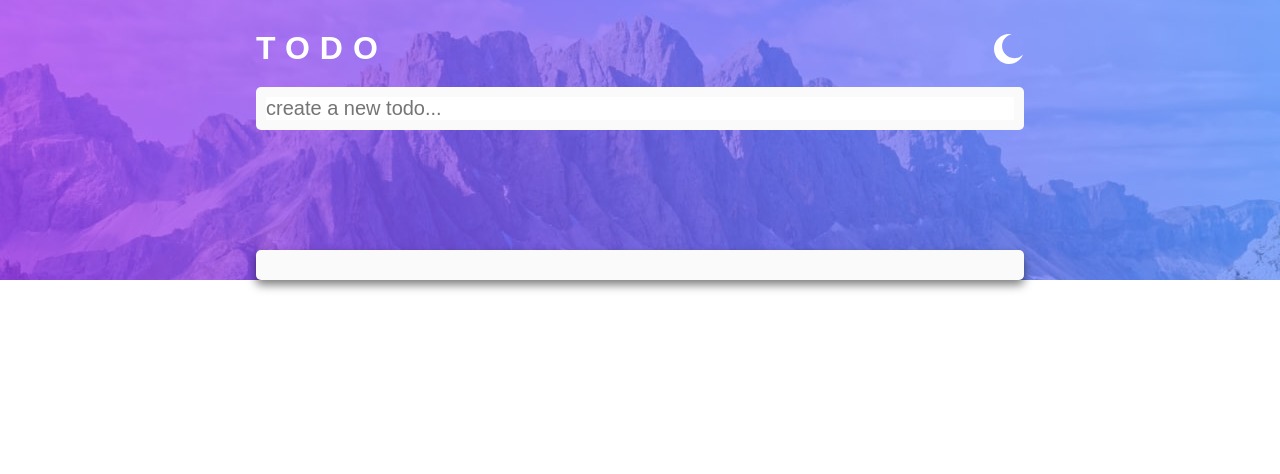
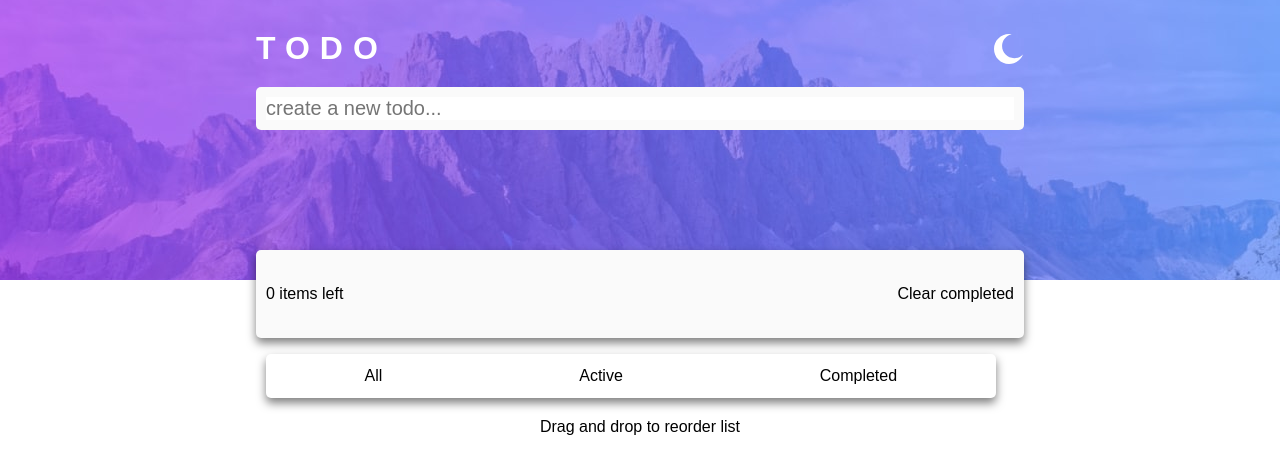
Before and after one commit to Wenceslas-Angelo/todo-app, a React (Create React App) app: page / in a window 1280 px wide. Shown: the top 474 px of the page. Built offline with nearby package versions, Linux system fonts and the light colour scheme.

Commit message:
delete completed task

```diff
--- a/src/App.css
+++ b/src/App.css
@@ -53,4 +53,37 @@ header h1 {
   box-shadow: 0px 5px 10px rgba(0, 0, 0, 0.5);
   padding: 15px 0;
   border-radius: 5px;
+  position: relative;
 }
+
+.filter {
+  display: flex;
+  justify-content: space-between;
+  padding: 20px 10px;
+}
+
+.filter .onglet {
+  position: absolute;
+  display: flex;
+  justify-content: space-around;
+  padding: 13px 0;
+  border-radius: 5px;
+  bottom: -60px;
+  text-align: center;
+  width: 95%;
+  box-shadow: 0 5px 10px rgba(0, 0, 0, 0.5);
+}
+
+.clear-completed {
+  cursor: pointer;
+}
+
+.filter .onglet p {
+  cursor: pointer;
+}
+
+.drag-drop-info {
+  margin-top: 80px;
+  margin-bottom: 20px;
+  text-align: center;
+}
--- a/src/App.jsx
+++ b/src/App.jsx
@@ -28,6 +28,12 @@ function App() {
     setTodos(newTodos);
   };
 
+  //delete completed todos
+  const deleteCompleted = () => {
+    const newTodos = todos.filter((todo) => todo.completed === false);
+    setTodos(newTodos);
+  };
+
   return (
     <div className="app">
       <header>
@@ -51,7 +57,21 @@ function App() {
             completedTodo={completedTodo}
           />
         ))}
+
+        <div className="filter">
+          <p>{todos.length} items left</p>
+          <div className="onglet">
+            <p>All</p>
+            <p>Active</p>
+            <p>Completed</p>
+          </div>
+          <p className="clear-completed" onClick={() => deleteCompleted()}>
+            Clear completed
+          </p>
+        </div>
       </div>
+
+      <p className="drag-drop-info">Drag and drop to reorder list</p>
     </div>
   );
 }
--- a/src/components/Todo/index.css
+++ b/src/components/Todo/index.css
@@ -24,6 +24,7 @@
   margin: 0 10px 3px 0;
 }
 
+@media screen and (min-width: 375px) {
   .todo img {
     display: none;
     cursor: pointer;
@@ -32,6 +33,7 @@
 
   .todo:hover img {
     display: block;
+  }
 }
 
 .todo.completed p {
```
Lines whose indentation alone changed are shown as unchanged.
